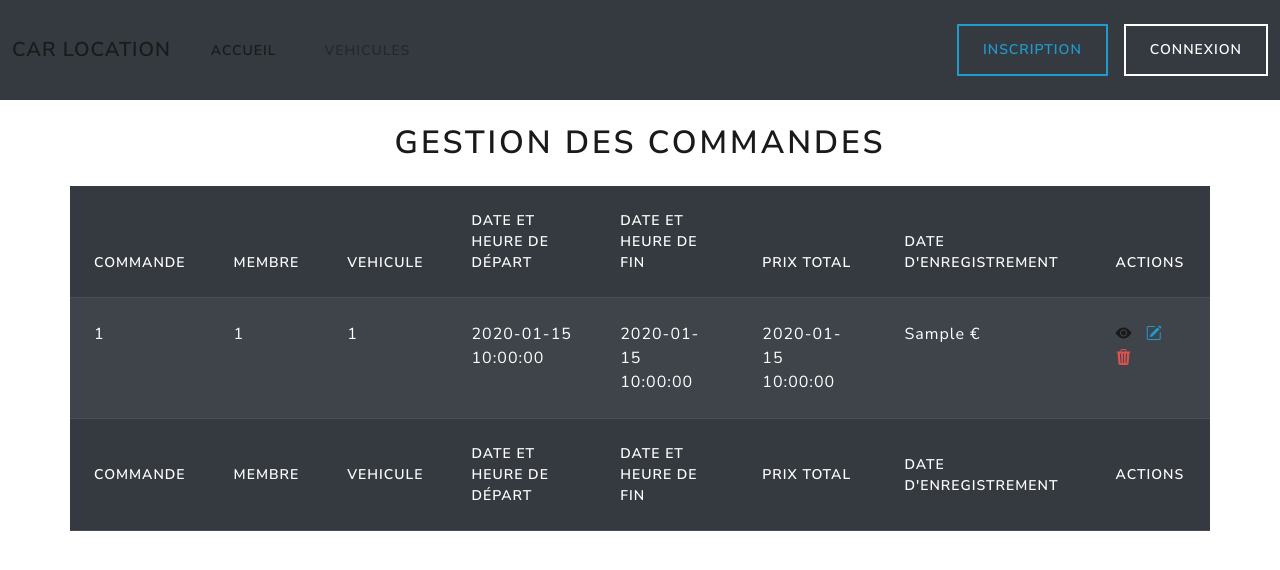
After one commit to Madoudinet/carLocation, a Symfony app: template templates/admin/vehicules/gestionCommandes.html.twig in a window 1280 px wide. The commit adds this page. Shown: the top 570 px of the page. Run offline with Twig, Linux system fonts and the light colour scheme; the template is opened without the code that fills it: most values are stand-ins (such as "Sample title", 1, 10 or a date in 2020); some libraries are stand-ins or nearby versions.

Commit message:
vendredi soir

```diff
--- a/composer.json
+++ b/composer.json
@@ -12,6 +12,7 @@
         "doctrine/orm": "^2.16",
         "phpdocumentor/reflection-docblock": "^5.3",
         "phpstan/phpdoc-parser": "^1.23",
+        "symfony/apache-pack": "^1.0",
         "symfony/asset": "6.3.*",
         "symfony/console": "6.3.*",
         "symfony/doctrine-messenger": "6.3.*",
--- a/etape.txt
+++ b/etape.txt
@@ -6,7 +6,7 @@
 ## 6-Finir le crud véhicule(AdminController), et afficher des véhicules sur mon site accèssible a tout le monde et les voitures individuellement(ApllicationController)
 ## 7-faire l'inscription, la connexion et la déconnexion de l'utilisateur
 ## 8-sécuriser les routes(avec les roles), créer son compte admin (local)
-9-faire la commande, faire en sorte q'un utilisateur puisse commander (créer le formulaire de commande, faire le traitement de la commande)
+## 9-faire la commande, faire en sorte q'un utilisateur puisse commander (créer le formulaire de commande, faire le traitement de la commande)
 10-faire le crud de la commande (AdminController)
 ## 11-faire le crud membre (AdminController)
 12-créer la page mon compte pour voir les commandes du membre connecté
--- /dev/null
+++ b/templates/admin/vehicules/gestionCommandes.html.twig
@@ -0,0 +1,55 @@
+{% extends 'base.html.twig' %}
+
+{% block title %}Gestion des commandes{% endblock %}
+
+{% block body %}
+<h1 class="text-center my-4">Gestion des commandes</h1>
+
+<table class="container table table-dark table-striped">
+    <thead>
+    <tr>
+    <th scope="col">Commande</th>
+    <th scope="col">Membre</th>
+    <th scope="col">Vehicule</th>
+    <th scope="col">Date et heure de départ</th>
+    <th scope="col">Date et heure de fin</th>
+    <th scope="col">Prix Total</th>
+    <th scope="col">Date d'enregistrement</th>
+    <th scope="col">Actions</th>
+    </tr>
+    </thead>
+    <tfoot>
+    <tr>
+    <th scope="col">Commande</th>
+    <th scope="col">Membre</th>
+    <th scope="col">Vehicule</th>
+    <th scope="col">Date et heure de départ</th>
+    <th scope="col">Date et heure de fin</th>
+    <th scope="col">Prix Total</th>
+    <th scope="col">Date d'enregistrement</th>
+    <th scope="col">Actions</th>
+    </tr>
+    </tfoot>
+    <tbody>
+    {% for commande in commandes %}
+
+    <tr>
+    <td>{{ commande.id }}</td>
+    <td>{{ commande.user.id }}</td>
+    <td>{{ commande.vehicule.id }}</td>
+    <td>{{ commande.dateHeureDepart }}</td>
+    <td>{{ commande.dateHeurefin }}</td>
+    <td>{{ commande.dateEnregistrement }}</td>
+    <td>{{ commande.prixJournalier }} €</td>
+    <td>
+        <a href="" class="test-success me-2"><i class="bi bi-eye-fill"></i></a>
+        <a href="" class="text-info me-2"><i class="bi bi-pencil-square"></i></a>
+        <a href="" class="text-danger"><i class="bi bi-trash3-fill"></i></a>
+    </td>
+    </tr>
+    {% endfor %}
+    </tbody>
+</table>
+
+
+{% endblock %}
--- a/templates/app/index.html.twig
+++ b/templates/app/index.html.twig
@@ -4,4 +4,7 @@
 
 {% block body %}
 <h1 class="text-center my-4">Car Location</h1>
+
+<img src="{{ asset("./carlocation.jpg")}}" alt="">
+
 {% endblock %}
--- a/templates/base.html.twig
+++ b/templates/base.html.twig
@@ -36,6 +36,7 @@
             <a class="dropdown-item" href="{{ path('app_gestion') }}">Gestion des vehicules</a>
             <a class="dropdown-item" href="{{ path('app_ajout') }}">Ajouter un vehicule</a>
             <a class="dropdown-item" href="{{ path('app_gestion_users') }}">Gestion des membres</a>
+            <a class="dropdown-item" href="{{ path('app_gestion_commandes') }}">Gestion des commandes</a>
           </div>
         </li>
         {% endif %}
```
Also changed, not shown: src/Controller/AdminController.php (+11 -1 lines), src/Controller/AppController.php (+24 -2 lines), src/Form/CommandeType.php (added, +35 -0 lines), templates/app/show.html.twig (+13 -0 lines), public/.htaccess (added), public/img/carlocation.jpg (added), 2 other files.
